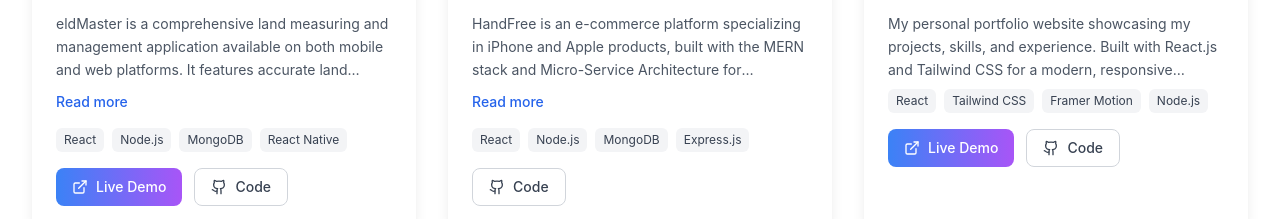
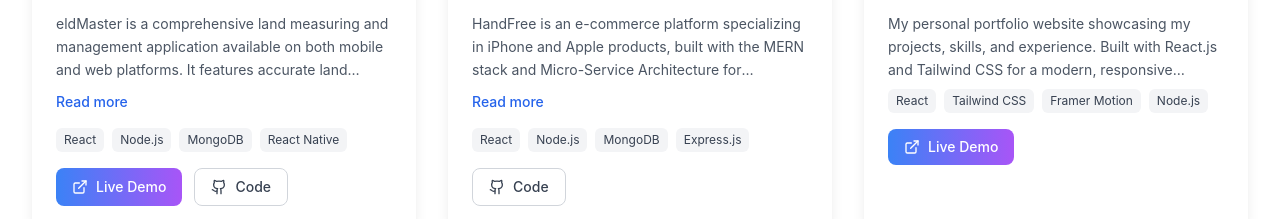
Before and after one commit to hirushan2001/Portfolio-V2-, a React (Vite) app in the folder frontend/: page / in a window 1280 px wide. Shown: the part 4300-4519 px from the top of the page. Built offline with nearby package versions, Linux system fonts and the light colour scheme.

Commit message:
update  env

```diff
--- a/frontend/src/data/mock.jsx
+++ b/frontend/src/data/mock.jsx
@@ -164,8 +164,8 @@
       description: "My personal portfolio website showcasing my projects, skills, and experience. Built with React.js and Tailwind CSS for a modern, responsive design.",
       image: PortfolioV2,
       technologies: ["React", "Tailwind CSS", "Framer Motion","Node.js"],
-      demoUrl: "https://chat-app-demo.com",
-      githubUrl: "https://github.com/alexjohnson/realtime-chat",
+      demoUrl: "https://portfolio-v2-iiws.vercel.app/",
+      //githubUrl: "https://github.com/alexjohnson/realtime-chat",
       featured: false,
       category: "Frontend"
     },
```
Also changed, not shown: 1 other file (tests, documents, lock files or other folders).
